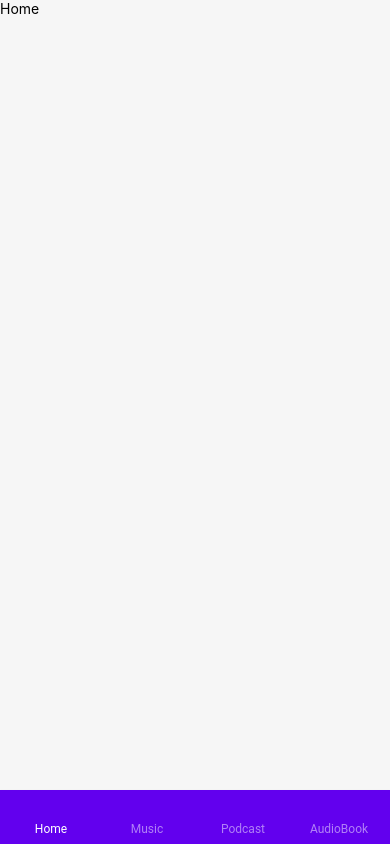
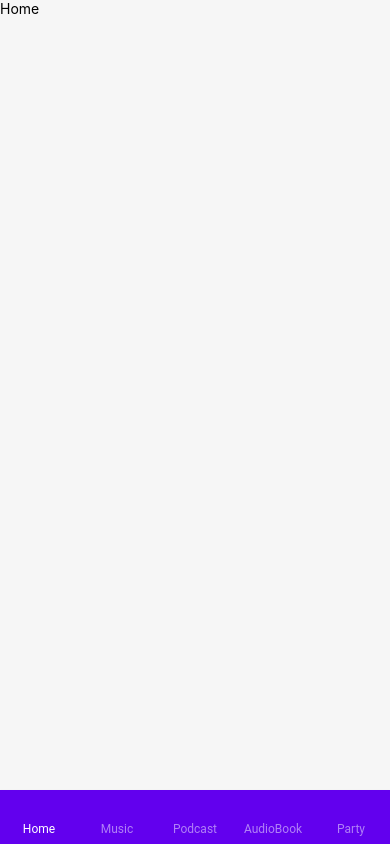
Before and after one commit to JDS-Development/Pressure-cooker-challange, a React Native app in the folder Soundify/: screen / in a window 390 px wide. Built offline with nearby package versions, Linux system fonts and the light colour scheme.

Commit message:
Added party

```diff
--- a/Soundify/Components/BottomNav.js
+++ b/Soundify/Components/BottomNav.js
@@ -15,6 +15,7 @@ const BottomNav = () => {
     { key: "music", title: "Music" },
     { key: "podcast", title: "Podcast" },
     { key: "audiobook", title: "AudioBook" },
+    { key: "party", title: "Party" },
   ]);
 
   const renderScene = ({ route, jumpTo }) => {
@@ -27,6 +28,8 @@ const BottomNav = () => {
         return <PodcastRoute jumpTo={jumpTo} />;
       case "audiobook":
         return <AudioBookRoute jumpTo={jumpTo} />;
+      case "party":
+        return <Party jumpTo={Party} />;
     }
   };
 
```
